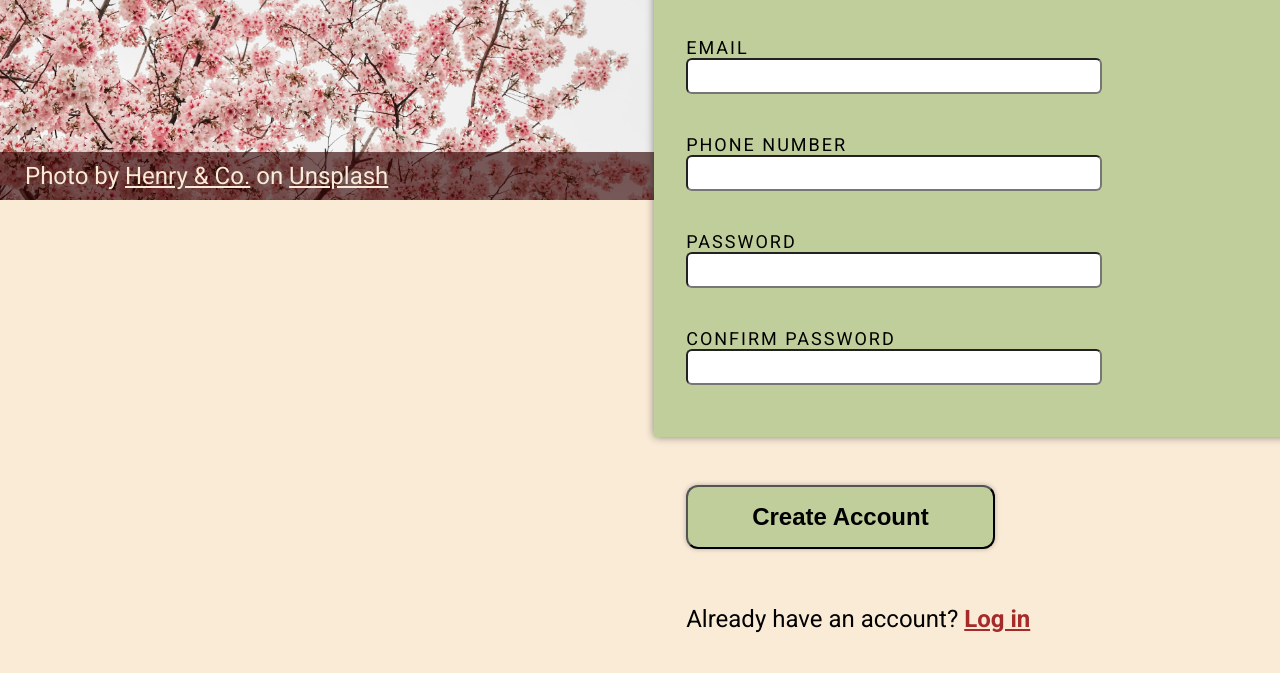
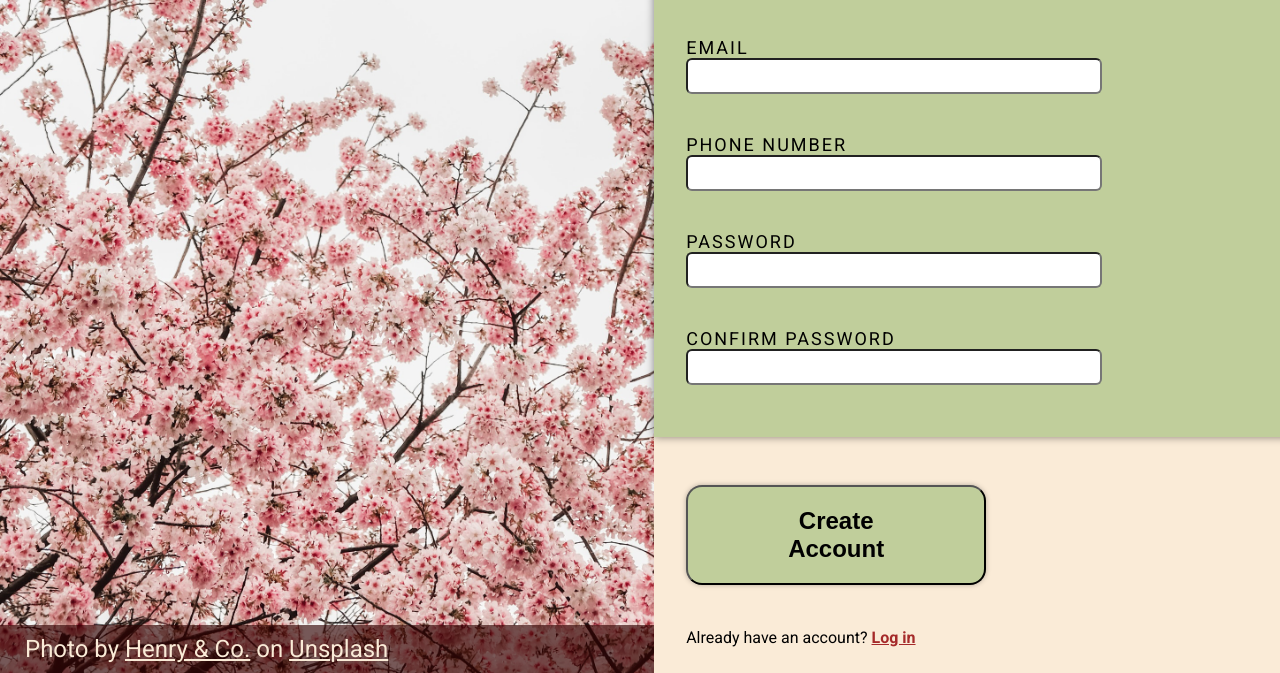
Before and after one commit to hart-venus/sign_up_form, a plain HTML site: page index.html in a window 1280 px wide. Shown: the part 600-1273 px from the top of the page. Drawn offline with Linux system fonts and the light colour scheme.

Commit message:
fixed buttons changing document height

```diff
--- a/style.css
+++ b/style.css
@@ -7,14 +7,22 @@
 html, body {
   margin: 0;
   padding: 0;
+  min-height: 100vh;
 }
 :focus {
   filter: drop-shadow(0 0 0.25rem rgba(0, 0, 0, 0.459));
   border: 8px blue;
 }
+
+.error {
+  border: 8px red;
+}
+
 button {
   padding: 16px 64px;
-  border-radius: 12px;
+  border-radius: 16px;
+  width: 300px;
+  height: 100px;
   font-size: 24px;
   margin: 16px;
   margin-top: 48px;
@@ -34,7 +42,7 @@ body {
 h5 {
   font-family: 'Roboto', sans-serif;
   font-weight: 400;
-  font-size: 24px;
+  font-size: 16px;
   margin-left: 32px;
 }
 #already a{
@@ -55,7 +63,6 @@ p {
 }
 
 .background {
-  height: 100vh;
   display: flex;
   flex-direction: column;
   justify-content: space-between;
@@ -105,6 +112,8 @@ form {
 }
 .inputbox {
   border: 0px;
+  width: 40vh;
+  height: auto;
   margin-right: 80px;
   margin-bottom: 20px;
   margin-top: 20px;
```
Also changed, not shown: index.html (+0 -1 lines).
